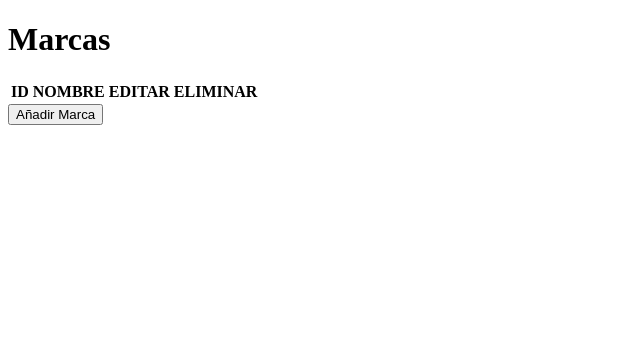
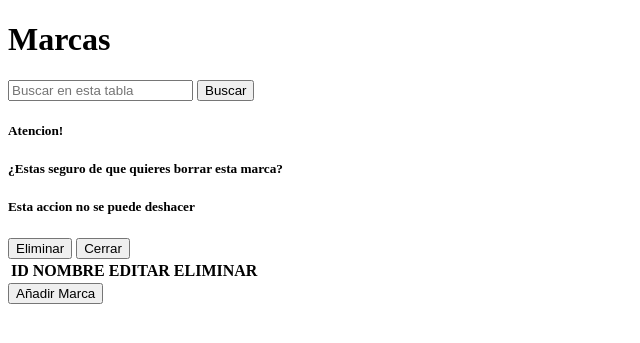
Before and after one commit to AselGamer/symfonyRetoDam2, a Symfony app: template templates/marca/index.html.twig in a window 1280 px wide. Shown: the part 202-545 px from the top of the page, without its empty margins (0-640 px from the left). Run offline with Twig, Linux system fonts and the light colour scheme; the template is opened without the code that fills it, so the values that code supplies are empty; some libraries are stand-ins or nearby versions.

Commit message:
pagina de marcas actualizada

```diff
--- a/assets/app.js
+++ b/assets/app.js
@@ -161,6 +161,11 @@ jQuery(window).on('load', function() {
         window.location.href = '/articulos/delete/' + articuloEliminar;
     });
 
+    jQuery('.botonBorrarMarca').on('click', function() {
+        window.location.href = '/marcas/delete/' + articuloEliminar;
+    });
+
+
 
     jQuery('.btnBuscarTabla').on('click', function() {
         let valor = jQuery('.inputBuscarTabla').val();
--- a/templates/base.html.twig
+++ b/templates/base.html.twig
@@ -30,7 +30,7 @@
                 <a class="nav-link active" aria-current="page" href="{{ path('app_articulo', {'offset': 1}) }}">Articulos</a>
             </li>
             <li class="nav-item">
-                <a class="nav-link active" aria-current="page" href="{{ path('app_marca') }}">Marcas</a>
+                <a class="nav-link active" aria-current="page" href="{{ path('app_marca', {'offset': 1}) }}">Marcas</a>
             </li>
             <li class="nav-item">
                 <a class="nav-link active" aria-current="page" href="{{ path('app_plataforma') }}">Plataformas</a>
--- a/templates/empleado/index.html.twig
+++ b/templates/empleado/index.html.twig
@@ -14,9 +14,9 @@
         <div class="leftDiv">
             <h3>Administracion</h3>
             <ul>
-                 <li><a href="{{ path('app_articulo') }}">Articulos</a></li>
+                 <li><a href="{{ path('app_articulo', {offset: 1}) }}">Articulos</a></li>
                 <li><a href="{{ path('app_etiqueta') }}">Etiquetas</a></li>
-                <li><a href="{{ path('app_marca') }}">Marcas</a></li>
+                <li><a href="{{ path('app_marca', {offset: 1}) }}">Marcas</a></li>
                 <li><a href="{{ path('app_plataforma') }}">Plataformas</a></li>
                 <li><a href="{{ path('app_reparacion') }}">Reparaciones</a></li>
             </ul>
--- a/templates/marca/add.html.twig
+++ b/templates/marca/add.html.twig
@@ -6,7 +6,7 @@
     <div class="container">
     <div class="row">
         <div class="login-form bg-light mt-4 p-4">
-            <form method="post" class="row g-3" action="{{ path('app_marca_add') }}" enctype='multipart/form-data'>
+            <form method="post" class="row g-3" action="{{ path('app_marca_add' , {'offset': 1}) }}" enctype='multipart/form-data'>
                 <h1 class="h3 mb-3 font-weight-normal">Añadir Marca</h1>
                 <div class="col-12">
                     <label for="nombre">Nombre</label>
--- a/templates/marca/index.html.twig
+++ b/templates/marca/index.html.twig
@@ -6,15 +6,46 @@
 
 
 {% block body %}
-    <h1 class="m-3">Marcas</h1>
+    <h1 class="m-2 d-flex justify-content-center">Marcas</h1>
 
-    {% if error %}
-        <div>
-            <h2>{{ error }}</h2>
+
+    <div class="align-self-end">
+        <div class=" d-flex flex-row justify-content-end align-items-end">
+
+            <div class="col-md-8">
+
+            <div class="search d-flex flex-row justify-content-end align-items-center">
+                <i class="fa fa-search"></i>
+                <input type="text" class="form-control inputBuscarTabla w-50" placeholder="Buscar en esta tabla">
+                <button class="btn btn-primary btnBuscarTabla btnControl">Buscar</button>
+            </div>
+
+            </div>
+
         </div>
-    {% endif %}
+    </div>
 
-    <table class = "text-center table table-bordered">
+
+    <div class="modal" tabindex="-1" role="dialog">
+        <div class="modal-dialog" role="document">
+            <div class="modal-content">
+                <div class="modal-header">
+                    <h5 class="modal-title text-danger">Atencion!</h5>
+                </div>
+                <div class="modal-body">
+                    <h5>¿Estas seguro de que quieres borrar esta marca?</h5>
+                    <h5>Esta accion no se puede deshacer</h5>
+                </div>
+                <div class="modal-footer">
+                    <button type="button" class="btn btn-danger botonBorrarMarca">Eliminar</button>
+                    <button type="button" class="btn btn-primary closeModal" >Cerrar</button>
+                </div>
+            </div>
+        </div>
+    </div>
+
+
+    <table class = "text-center table table-bordered table-hover m-0">
        <thead>
            <tr>
                <th>
@@ -31,17 +62,29 @@
                </th>
            </tr>
        </thead>
-        <tbody>
+        <tbody class="tablaBuscar">
         {% for marca in marcas %}
         <tr>
             <td>{{ marca.idMarca }}</td>
             <td>{{ marca.nombre }}</td>
             <td><div id="tdEditar"><a href="{{ path('app_marca_edit', {'id': marca.idMarca}) }}"><button class="btn btn-lg btn-primary float-start">Editar</button></a></div></td>
-            <td><div id="tdEliminar"><form action="{{ path('app_marca_delete', {'id': marca.idMarca}) }}" method="post"><button class="btn btn-lg btn-primary float-start" type="submit">Borrar</button></form></div></td>
+            <td><div id="tdEliminar"><button class="btn btn-lg btn-primary float-start btnDelete btnControl" type="submit" data-toggle="modal" id-eliminar="{{ marca.idMarca }}">Borrar</button></div></td>
         </tr>
         {% endfor %}
         </tbody>
     </table>
+
+    {% if paginas > 1 %}
+        <nav aria-label="Seleccione una pagina">
+            <ul class="pagination">
+                <li class="page-item"><a class="page-link text-dark" href="{{ path('app_marca', {'offset': app.request.get('offset') - 1}) }}">Anterior</a></li>
+                {% for i in 1..paginas %}
+                    <li class="page-item"><a class="page-link text-dark" href="{{ path('app_marca', {'offset': i}) }}">{{ i }}</a></li>
+                {% endfor %}
+                <li class="page-item"><a class="page-link text-dark" href="{{ path('app_marca', {'offset': app.request.get('offset') + 1}) }}">Siguiente</a></li>
+            </ul>
+        </nav>
+    {% endif %}
 
         <a href="{{ path('app_marca_add') }}" >
             <button class="btn btn-lg btn-primary float-start m-3">Añadir Marca</button>
```
Also changed, not shown: src/Controller/ArticuloController.php (+18 -18 lines), src/Controller/MarcaController.php (+30 -13 lines), src/Repository/MarcaRepository.php (+16 -0 lines).
